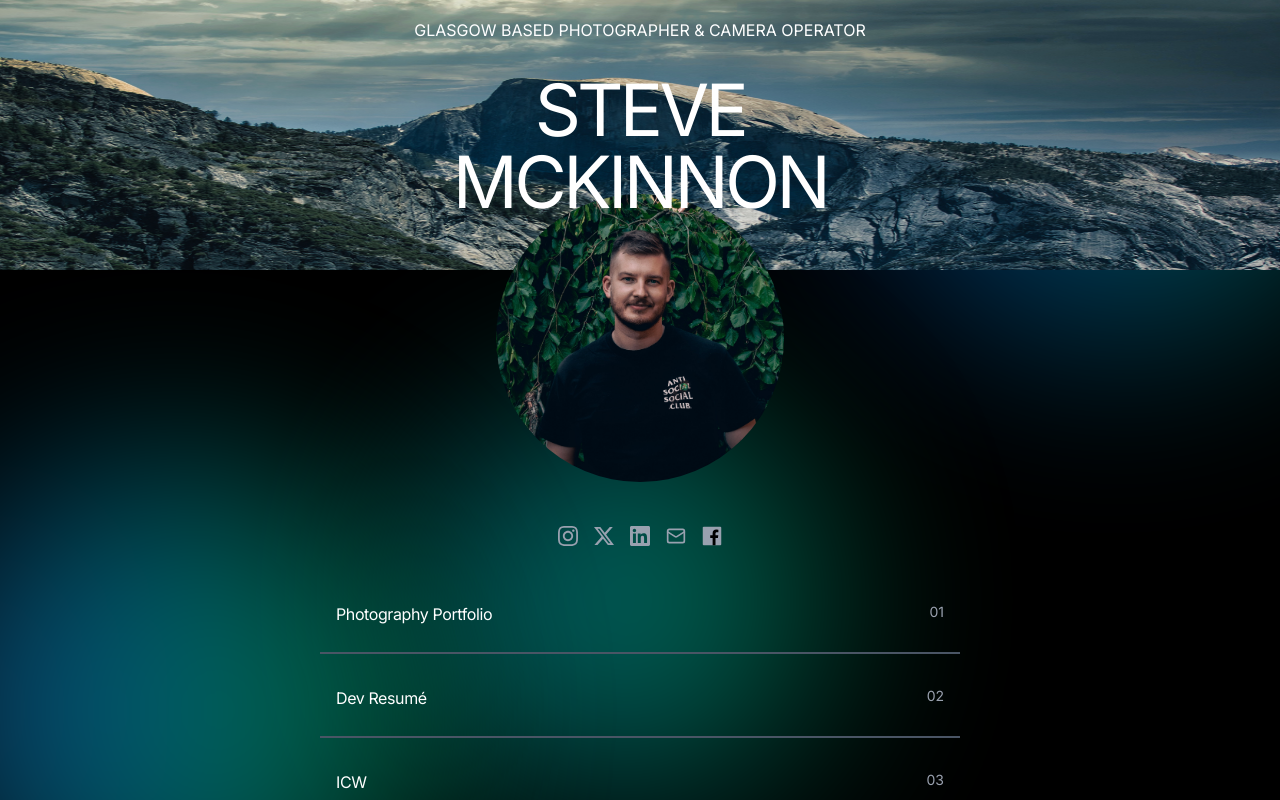
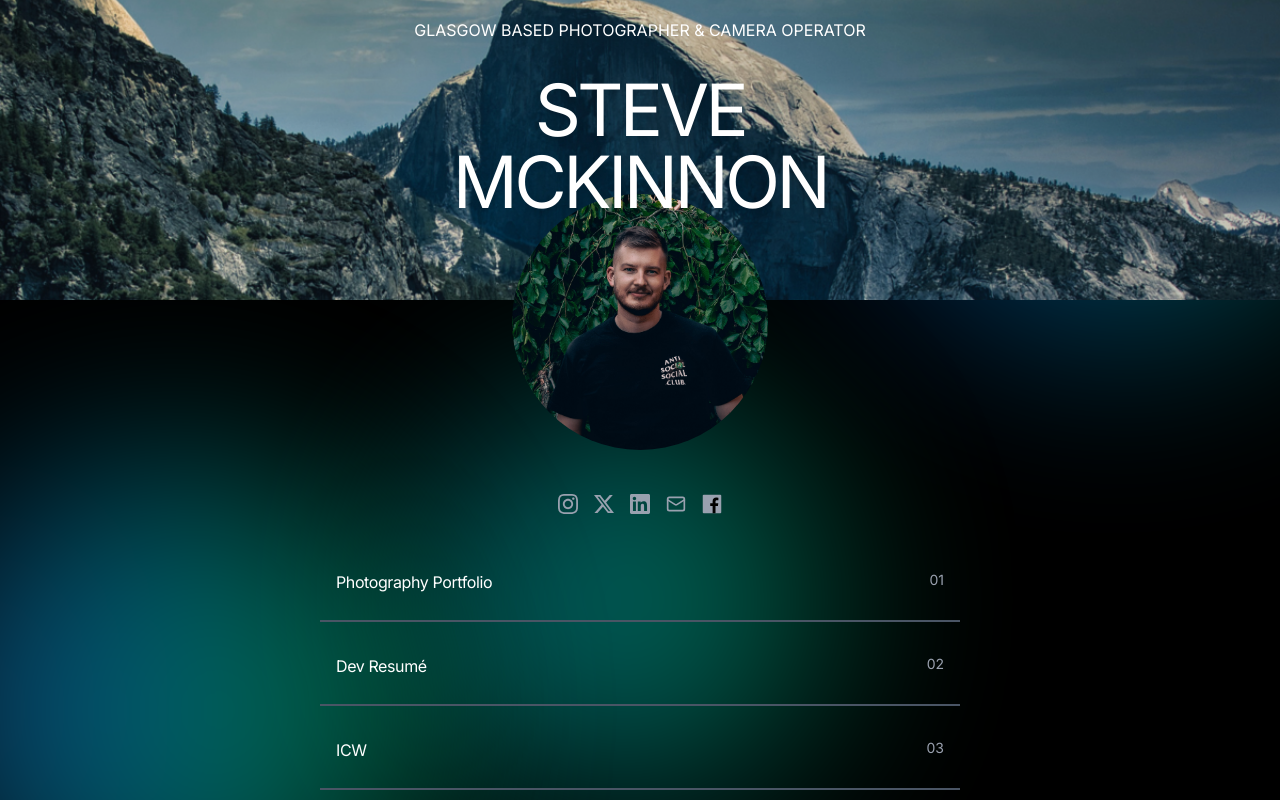
Before and after one commit to stevenmckinnon/biosite, a Next.js app: page / in a window 1280 px wide. Shown: the top 800 px of the page. Built offline with nearby package versions, Linux system fonts and the light colour scheme.

Commit message:
Refine header responsive design and styling

```diff
--- a/components/header.tsx
+++ b/components/header.tsx
@@ -5,10 +5,10 @@ import { BLUR_FADE_DELAY } from "@/lib/utils";
 
 export const Header = () => {
   return (
-    <header className="relative w-full px-0 min-h-[270px] z-0 flex flex-col items-center pb-[20px] uppercase">
+    <header className="relative w-full px-0 min-h-[270px] md:min-h-[300px] z-0 flex flex-col items-center pb-[20px] uppercase">
       <BlurFade delay={BLUR_FADE_DELAY} className="flex flex-col items-center">
         <div className="container mt-6 mx-auto z-20">
-          <p className="text-center text-xs md:text-base">
+          <p className="text-center drop-shadow-xs text-xs md:text-base">
             Glasgow based photographer & camera operator
           </p>
         </div>
@@ -17,20 +17,20 @@ export const Header = () => {
         delay={BLUR_FADE_DELAY * 2}
         className="flex flex-col items-center"
       >
-        <h1 className="text-center mt-8 flex-auto max-w-[300px] flex items-center justify-center text-5xl tracking-tighter sm:text-6xl xl:text-7xl/none z-10 relative">
+        <h1 className="drop-shadow-md text-center mt-8 flex-auto max-w-[300px] flex items-center justify-center text-5xl tracking-tighter sm:text-6xl xl:text-7xl/none z-10 relative">
           Steve McKinnon
         </h1>
-        <Avatar className="size-56 -mt-6 z-0 sm:size-64 md:size-72">
+        <Avatar className="size-56 -mt-6 z-0 md:size-64">
           <AvatarImage src="/me.jpg" alt="Steve McKinnon" />
         </Avatar>
       </BlurFade>
-      <div className="absolute top-0 left-0 mx-auto p-0 w-full -z-1 h-[270px]">
+      <div className="absolute top-0 left-0 mx-auto p-0 w-full -z-1 h-[270px] md:h-[300px]">
         <Image
           src="/bg.png"
           alt="Steve McKinnon"
           width={1024}
           height={800}
-          className="w-full h-[270px]"
+          className="w-full h-[270px] md:h-[300px] object-cover"
         />
       </div>
     </header>
```
